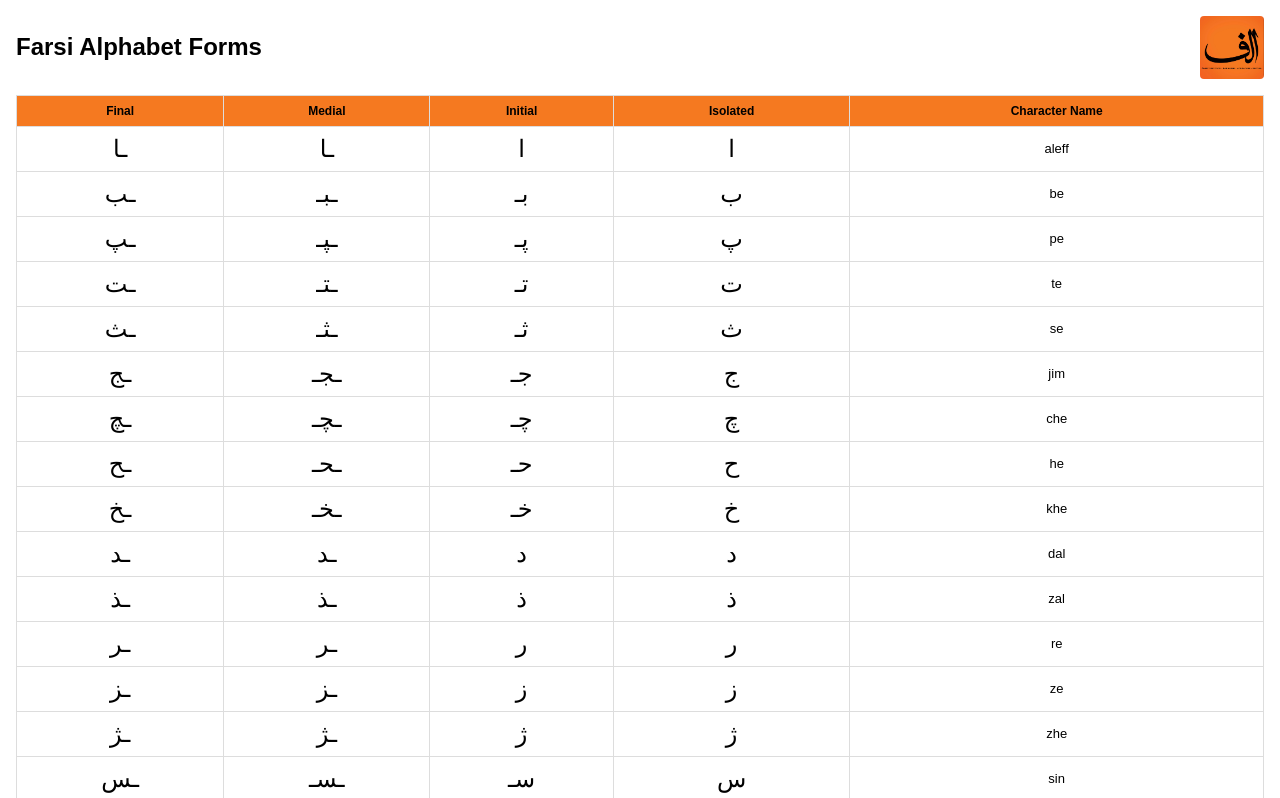
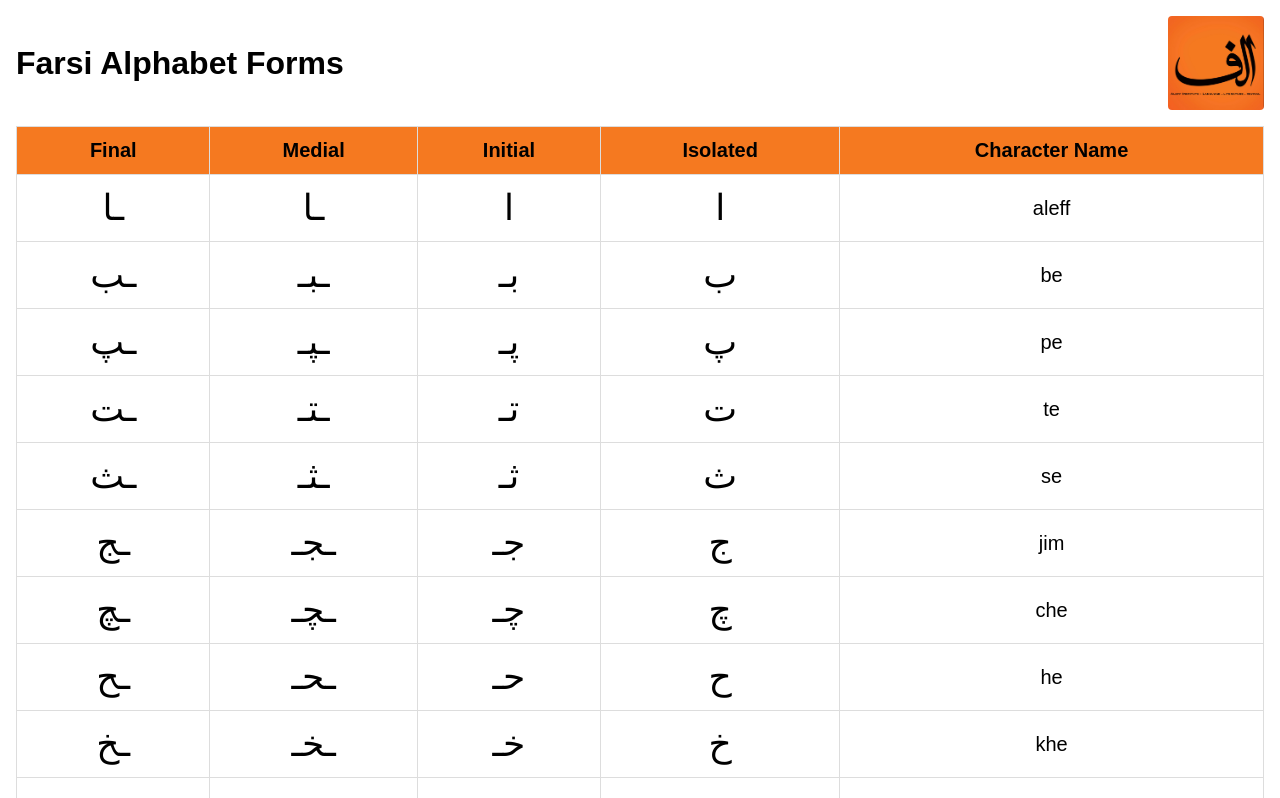
Before and after one commit to omarmhmmd/aleff, a plain HTML site: page index.html in a window 1280 px wide. Shown: the top 798 px of the page. Drawn offline with Linux system fonts and the light colour scheme.

Commit message:
edit font size

```diff
--- a/index.html
+++ b/index.html
@@ -3,17 +3,14 @@
 <head>
     <meta charset="UTF-8">
     <meta name="viewport" content="width=device-width, initial-scale=1.0">
-    <title>Persian Alphabet Forms</title>
+    <title>Farsi Alphabet Forms</title>
     <style>
         body {
             font-family: Arial, Helvetica, sans-serif;
             margin: 16px;
         }
-        h1 {
-          font-size: 24px;
-        }
         th {
-            font-size: 12px;
+            font-size: 20px;
         }
         table {
             border-collapse: collapse;
@@ -21,7 +18,7 @@
         }
         th, td {
             border: 1px solid #ddd;
-            padding: 8px;
+            padding: 12px;
             text-align: center;
         }
         th {
@@ -35,14 +32,14 @@
             margin-bottom: 16px;
         }
         img {
-            width: 64px;
+            width: 96px;
             border-radius: 4px;
         }
         td {
-          font-size: 13px;
+          font-size: 20px;
         }
         tr td:nth-child(-n+4) {
-           font-size: 24px;
+           font-size: 36px;
         }
     </style>
 </head>
```
